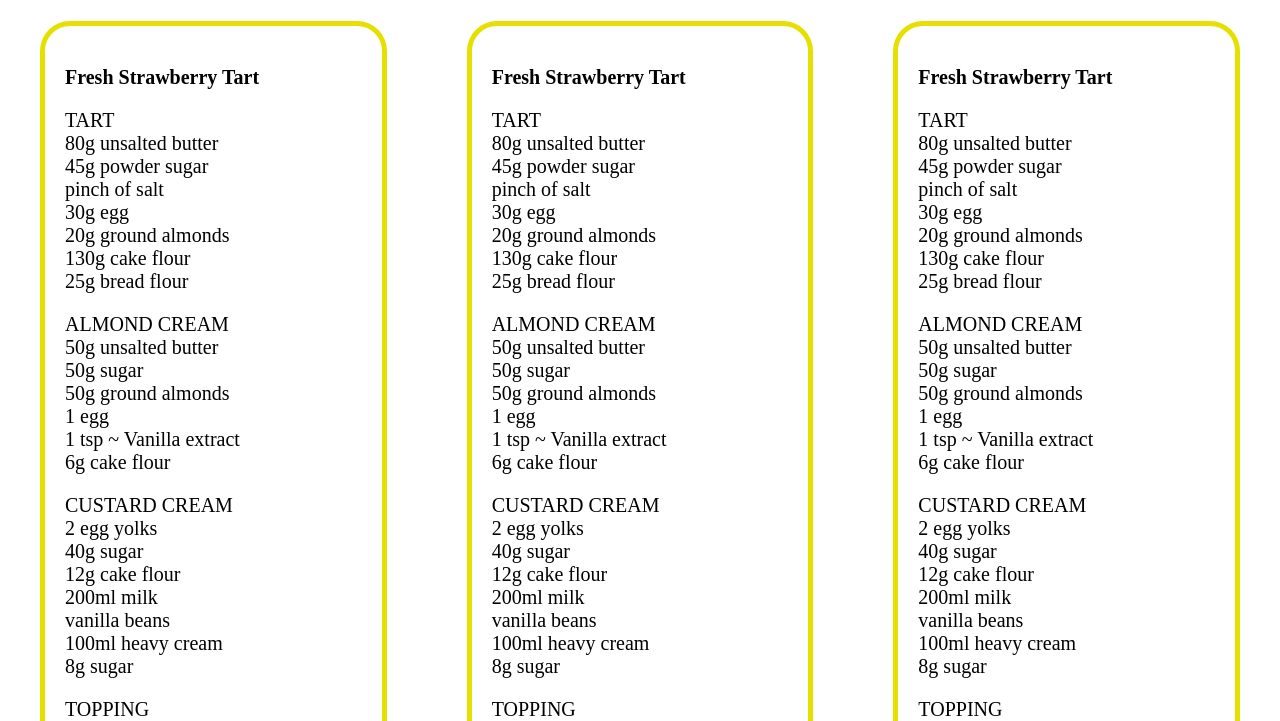
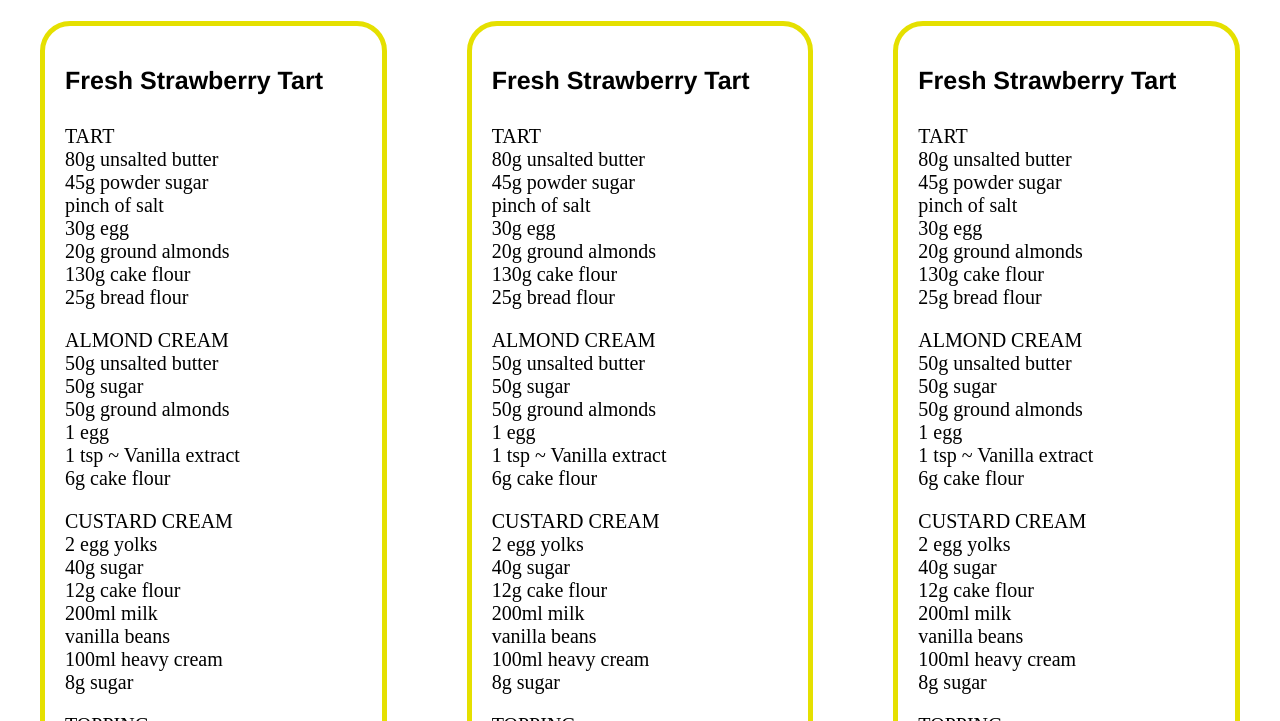
Before and after one commit to anutacom/MCS, a plain HTML site: page 4_practic/index.html in a window 1280 px wide. Shown: the part 79-800 px from the top of the page. Drawn offline with Linux system fonts and the light colour scheme.

Commit message:
Обновление

```diff
--- a/3_practic/styles.css
+++ b/3_practic/styles.css
@@ -45,7 +45,7 @@ p {
 .background {
     height: 1080px;
      background-image: url("img.jpg");
-     background-size: 100% 100%;
+     background-size: cover;
      background-position: center center;
            }
 img{
--- a/4_practic/index.html
+++ b/4_practic/index.html
@@ -9,100 +9,100 @@
     </div>
         <div class = "recipes">
                     <div class = "recipe1">
-                <p><strong>Fresh Strawberry Tart</strong> </p>
-                    <p1>TART</p1>
-                    <p1>80g unsalted butter</p1>
-                    <p1>45g powder sugar</p1>
-                    <p1>pinch of salt</p1>
-                    <p1>30g egg</p1>
-                    <p1>20g ground almonds</p1>
-                    <p1>130g cake flour</p1>
-                    <p>25g bread flour</p>
+                <h2><strong>Fresh Strawberry Tart</strong> </h2>
+                    <ul><p>TART</p>
+                    <p>80g unsalted butter</p>
+                    <p>45g powder sugar</p>
+                    <p>pinch of salt</p>
+                    <p>30g egg</p>
+                    <p>20g ground almonds</p>
+                    <p>130g cake flour</p>
+                    <p>25g bread flour</p></ul>
 
-                    <p1>ALMOND CREAM</p1>
-                    <p1>50g unsalted butter</p1>
-                    <p1>50g sugar</p1>
-                    <p1>50g ground almonds</p1>
-                    <p1>1 egg</p1>
-                    <p1>1 tsp ~ Vanilla extract</p1>
-                    <p>6g cake flour</p>
+                    <ul><p>ALMOND CREAM</p>
+                    <p>50g unsalted butter</p>
+                    <p>50g sugar</p>
+                    <p>50g ground almonds</p>
+                    <p>1 egg</p>
+                    <p>1 tsp ~ Vanilla extract</p>
+                    <p>6g cake flour</p></ul>
 
-                    <p1>CUSTARD CREAM</p1>
-                    <p1>2 egg yolks</p1>
-                    <p1>40g sugar</p1>
-                    <p1>12g cake flour</p1>
-                    <p1>200ml milk</p1>
-                    <p1>vanilla beans</p1>
-                    <p1>100ml heavy cream</p1>
-                    <p>8g sugar</p>
+                    <ul><p>CUSTARD CREAM</p>
+                    <p>2 egg yolks</p>
+                    <p>40g sugar</p>
+                    <p>12g cake flour</p>
+                    <p>200ml milk</p>
+                    <p>vanilla beans</p>
+                    <p>100ml heavy cream</p>
+                    <p>8g sugar</p></ul>
 
-                    <p1>TOPPING</p1>
-                    <p1>chocolate</p1>
-                    <p1>strawberry</p1>
+                    <ul><p>TOPPING</p>
+                    <p>chocolate</p>
+                    <p>strawberry</p></ul>
             </div>
             <div class = "recipe1">
-                <p><strong>Fresh Strawberry Tart</strong> </p>
-                    <p1>TART</p1>
-                    <p1>80g unsalted butter</p1>
-                    <p1>45g powder sugar</p1>
-                    <p1>pinch of salt</p1>
-                    <p1>30g egg</p1>
-                    <p1>20g ground almonds</p1>
-                    <p1>130g cake flour</p1>
-                    <p>25g bread flour</p>
+                <h2><strong>Fresh Strawberry Tart</strong> </h2>
+                    <ul><p>TART</p>
+                    <p>80g unsalted butter</p>
+                    <p>45g powder sugar</p>
+                    <p>pinch of salt</p>
+                    <p>30g egg</p>
+                    <p>20g ground almonds</p>
+                    <p>130g cake flour</p>
+                    <p>25g bread flour</p></ul>
 
-                    <p1>ALMOND CREAM</p1>
-                    <p1>50g unsalted butter</p1>
-                    <p1>50g sugar</p1>
-                    <p1>50g ground almonds</p1>
-                    <p1>1 egg</p1>
-                    <p1>1 tsp ~ Vanilla extract</p1>
-                    <p>6g cake flour</p>
+                    <ul><p>ALMOND CREAM</p>
+                    <p>50g unsalted butter</p>
+                    <p>50g sugar</p>
+                    <p>50g ground almonds</p>
+                    <p>1 egg</p>
+                    <p>1 tsp ~ Vanilla extract</p>
+                    <p>6g cake flour</p></ul>
 
-                    <p1>CUSTARD CREAM</p1>
-                    <p1>2 egg yolks</p1>
-                    <p1>40g sugar</p1>
-                    <p1>12g cake flour</p1>
-                    <p1>200ml milk</p1>
-                    <p1>vanilla beans</p1>
-                    <p1>100ml heavy cream</p1>
-                    <p>8g sugar</p>
+                    <ul><p>CUSTARD CREAM</p>
+                    <p>2 egg yolks</p>
+                    <p>40g sugar</p>
+                    <p>12g cake flour</p>
+                    <p>200ml milk</p>
+                    <p>vanilla beans</p>
+                    <p>100ml heavy cream</p>
+                    <p>8g sugar</p></ul>
 
-                    <p1>TOPPING</p1>
-                    <p1>chocolate</p1>
-                    <p>strawberry</p>
+                    <ul><p>TOPPING</p>
+                    <p>chocolate</p>
+                    <p>strawberry</p></ul>
             </div>
             <div class = "recipe1">
-                <p><strong>Fresh Strawberry Tart</strong> </p>
-                    <p1>TART</p1>
-                    <p1>80g unsalted butter</p1>
-                    <p1>45g powder sugar</p1>
-                    <p1>pinch of salt</p1>
-                    <p1>30g egg</p1>
-                    <p1>20g ground almonds</p1>
-                    <p1>130g cake flour</p1>
-                    <p>25g bread flour</p>
+                <h2><strong>Fresh Strawberry Tart</strong> </h2>
+                    <ul><p>TART</p>
+                    <p>80g unsalted butter</p>
+                    <p>45g powder sugar</p>
+                    <p>pinch of salt</p>
+                    <p>30g egg</p>
+                    <p>20g ground almonds</p>
+                    <p>130g cake flour</p>
+                    <p>25g bread flour</p></ul>
 
-                    <p1>ALMOND CREAM</p1>
-                    <p1>50g unsalted butter</p1>
-                    <p1>50g sugar</p1>
-                    <p1>50g ground almonds</p1>
-                    <p1>1 egg</p1>
-                    <p1>1 tsp ~ Vanilla extract</p1>
-                    <p>6g cake flour</p>
+                    <ul><p>ALMOND CREAM</p>
+                    <p>50g unsalted butter</p>
+                    <p>50g sugar</p>
+                    <p>50g ground almonds</p>
+                    <p>1 egg</p>
+                    <p>1 tsp ~ Vanilla extract</p>
+                    <p>6g cake flour</p></ul>
 
-                    <p1>CUSTARD CREAM</p1>
-                    <p1>2 egg yolks</p1>
-                    <p1>40g sugar</p1>
-                    <p1>12g cake flour</p1>
-                    <p1>200ml milk</p1>
-                    <p1>vanilla beans</p1>
-                    <p1>100ml heavy cream</p1>
-                    <p>8g sugar</p>
+                    <ul><p>CUSTARD CREAM</p>
+                    <p>2 egg yolks</p>
+                    <p>40g sugar</p>
+                    <p>12g cake flour</p>
+                    <p>200ml milk</p>
+                    <p>vanilla beans</p>
+                    <p>100ml heavy cream</p>
+                    <p>8g sugar</p></ul>
 
-                    <p1>TOPPING</p1>
-                    <p1>chocolate</p1>
-                    <p>strawberry</p>
+                    <ul><p>TOPPING</p>
+                    <p>chocolate</p>
+                    <p>strawberry</p></ul>
             </div>
         </div>
             <div class="header">
--- a/4_practic/styles.css
+++ b/4_practic/styles.css
@@ -35,9 +35,14 @@ h1 {
     font-size: 20px;
 
 }
-p, p1 {
+p, h2 {
 padding-left: 20px;
 }
-p {
+ul {
     padding-bottom: 20px;
 }
+h2 {
+    font-size: 25px;
+    padding-bottom: 30px;
+    font-family: 'Helvetica';
+}
```
Also changed, not shown: 1_start/image-asset 1.jpg (added).
